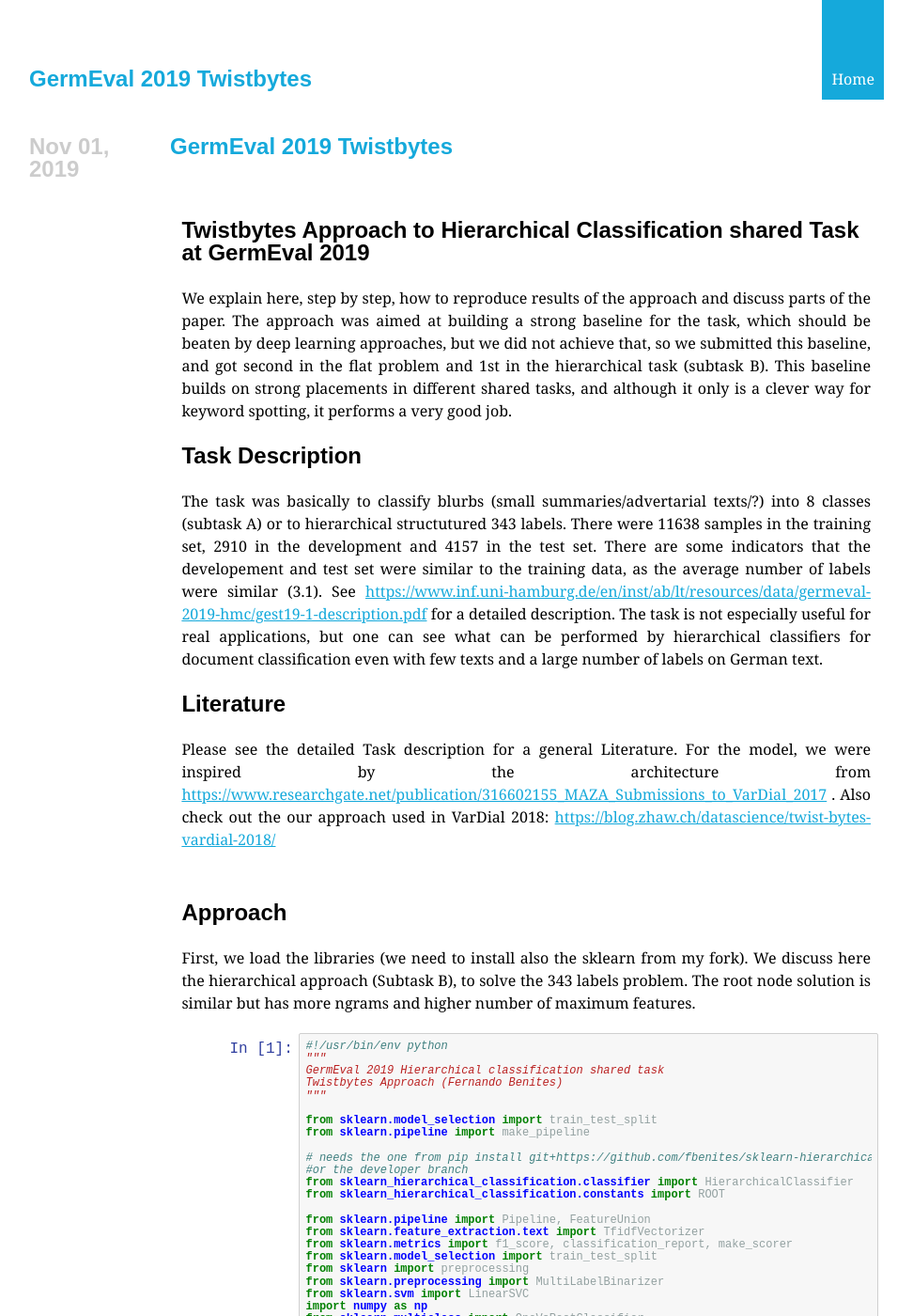
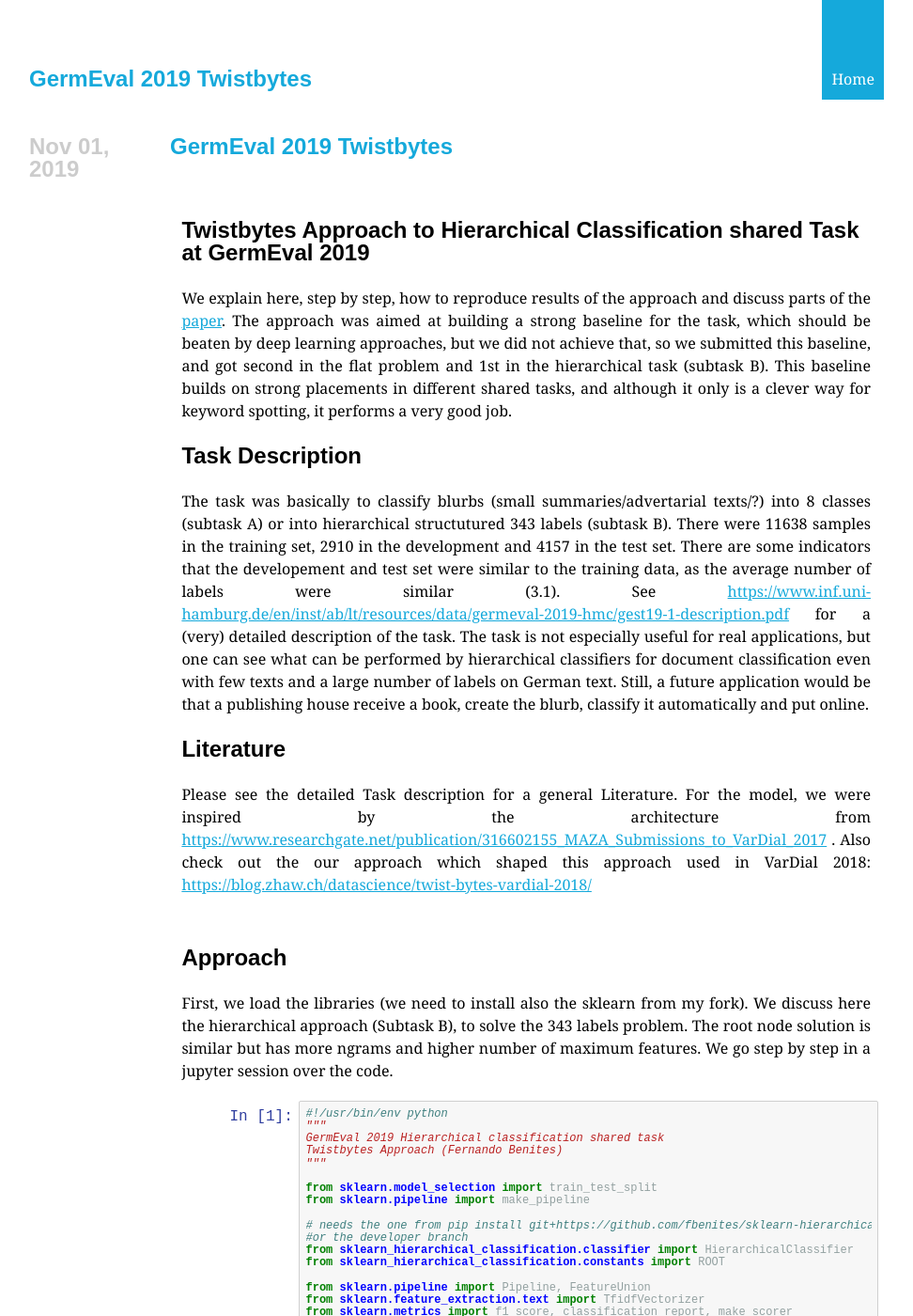
Before and after one commit to fbenites/fbenites.github.io, a Jekyll site: the page GermEval/index.html, which Jekyll copies as it is, in a window 1280 px wide and 1400 px high. Shown: the whole window at 94% size, without its empty margins (154-1126 px from the left). Built offline with Jekyll 4.4.1, drawn with Linux system fonts in a browser that asks for light colours; some of the changed text lies outside the part shown.

Commit message:
nicier text

```diff
--- a/GermEval/index.html
+++ b/GermEval/index.html
@@ -1149,10 +1149,10 @@
 .highlight .il { color: #666666 } /* Literal.Number.Integer.Long */</style><div class="cell border-box-sizing text_cell rendered"><div class="prompt input_prompt">
 </div><div class="inner_cell">
 <div class="text_cell_render border-box-sizing rendered_html">
-<h1 id="Twistbytes-Approach-to-Hierarchical-Classification-shared-Task-at-GermEval-2019">Twistbytes Approach to Hierarchical Classification shared Task at GermEval 2019<a class="anchor-link" href="#Twistbytes-Approach-to-Hierarchical-Classification-shared-Task-at-GermEval-2019">&#182;</a></h1><p>We explain here, step by step, how to reproduce results of the approach and discuss parts of the paper. The approach was aimed at building a strong baseline for the task, which should be beaten by deep learning approaches, but we did not achieve that, so we submitted this baseline, and got second in the flat problem and 1st in the hierarchical task (subtask B). This baseline builds on strong placements in different shared tasks, and although it only is a clever way for keyword spotting, it performs a very good job.</p>
-<h2 id="Task-Description">Task Description<a class="anchor-link" href="#Task-Description">&#182;</a></h2><p>The task was basically to classify blurbs (small summaries/advertarial texts/?) into 8 classes (subtask A) or to hierarchical structutured 343 labels. There were 11638 samples in the training set, 2910 in the development and 4157 in the test set. There are some indicators that the developement and test set were similar to the training data, as the average number of labels were similar (3.1). See <a href="https://www.inf.uni-hamburg.de/en/inst/ab/lt/resources/data/germeval-2019-hmc/gest19-1-description.pdf">https://www.inf.uni-hamburg.de/en/inst/ab/lt/resources/data/germeval-2019-hmc/gest19-1-description.pdf</a> for a detailed description. The task is not especially useful for real applications, but one can see what can be performed by hierarchical classifiers for document classification even with few texts and a large number of labels on German text.</p>
+<h1 id="Twistbytes-Approach-to-Hierarchical-Classification-shared-Task-at-GermEval-2019">Twistbytes Approach to Hierarchical Classification shared Task at GermEval 2019<a class="anchor-link" href="#Twistbytes-Approach-to-Hierarchical-Classification-shared-Task-at-GermEval-2019">&#182;</a></h1><p>We explain here, step by step, how to reproduce results of the approach and discuss parts of the <a href="https://arxiv.org/abs/1908.06493">paper</a>. The approach was aimed at building a strong baseline for the task, which should be beaten by deep learning approaches, but we did not achieve that, so we submitted this baseline, and got second in the flat problem and 1st in the hierarchical task (subtask B). This baseline builds on strong placements in different shared tasks, and although it only is a clever way for keyword spotting, it performs a very good job.</p>
+<h2 id="Task-Description">Task Description<a class="anchor-link" href="#Task-Description">&#182;</a></h2><p>The task was basically to classify blurbs (small summaries/advertarial texts/?) into 8 classes (subtask A) or into hierarchical structutured 343 labels (subtask B). There were 11638 samples in the training set, 2910 in the development and 4157 in the test set. There are some indicators that the developement and test set were similar to the training data, as the average number of labels were similar (3.1). See <a href="https://www.inf.uni-hamburg.de/en/inst/ab/lt/resources/data/germeval-2019-hmc/gest19-1-description.pdf">https://www.inf.uni-hamburg.de/en/inst/ab/lt/resources/data/germeval-2019-hmc/gest19-1-description.pdf</a> for a (very) detailed description of the task. The task is not especially useful for real applications, but one can see what can be performed by hierarchical classifiers for document classification even with few texts and a large number of labels on German text. Still, a future application would be that a publishing house receive a book, create the blurb, classify it automatically and put online.</p>
 <h2 id="Literature">Literature<a class="anchor-link" href="#Literature">&#182;</a></h2><p>Please see the detailed Task description for a general Literature. For the model, we were inspired by the architecture from <a href="https://www.researchgate.net/publication/316602155_MAZA_Submissions_to_VarDial_2017">https://www.researchgate.net/publication/316602155_MAZA_Submissions_to_VarDial_2017</a> .
-Also check out the our approach used in VarDial 2018: <a href="https://blog.zhaw.ch/datascience/twist-bytes-vardial-2018/">https://blog.zhaw.ch/datascience/twist-bytes-vardial-2018/</a></p>
+Also check out the our approach which shaped this approach used in VarDial 2018: <a href="https://blog.zhaw.ch/datascience/twist-bytes-vardial-2018/">https://blog.zhaw.ch/datascience/twist-bytes-vardial-2018/</a></p>
 
 </div>
 </div>
@@ -1161,8 +1161,7 @@
 </div><div class="inner_cell">
 <div class="text_cell_render border-box-sizing rendered_html">
 <h1 id="Approach">Approach<a class="anchor-link" href="#Approach">&#182;</a></h1><p>First, we load the libraries (we need to install also the sklearn from my fork).
-We discuss here the hierarchical approach (Subtask B), to solve the 343 labels problem. The root node solution is similar but has more ngrams and higher number of maximum features.</p>
-
+We discuss here the hierarchical approach (Subtask B), to solve the 343 labels problem. The root node solution is similar but has more ngrams and higher number of maximum features. We go step by step in a jupyter session over the code.</p>
 </div>
 </div>
 </div>
@@ -1212,7 +1211,7 @@
 <div class="cell border-box-sizing text_cell rendered"><div class="prompt input_prompt">
 </div><div class="inner_cell">
 <div class="text_cell_render border-box-sizing rendered_html">
-<p>We now introduce the build feature extractor. It uses many TfidfVectorizer for different n-grams (1-7 and 1-3 with German stopwords removal, and 2-3 char n-gram) to create a count matrix (Tf=&gt; Term frequency) and weight the matrix with the inverse document frequency (idf). This creates a matrix which gives high weights/values for n-grams which occur in specific documents, and penalizes words that occur often (no document specificity). A further note, we changed here from the competition the values from 2-5 used in the submitted predictions, to 1-7 which gives a plus of 0.002 f-1 micro score.</p>
+<p>We now introduce the build feature extractor. It uses many <a href="https://scikit-learn.org/stable/modules/generated/sklearn.feature_extraction.text.TfidfVectorizer.html">TfidfVectorizers</a> for different n-grams (1-7 and 1-3 with German stopwords removal, and 2-3 char n-gram) to create a count matrix (Tf=&gt; Term frequency) and weight the matrix with the inverse document frequency (idf). This creates a matrix which gives high weights/values for n-grams which occur in specific documents, and penalizes words that occur often (no document specificity). A further note, we changed here from the competition the values from 2-5 used in the submitted predictions, to 1-7 which gives a plus of 0.002 f-1 micro score. The FeatureUnion construct allows us to glue every thing in a big matrix, so the sklearn-like classifier can process it in one run.</p>
 
 </div>
 </div>
@@ -1286,7 +1285,7 @@
 <div class="cell border-box-sizing text_cell rendered"><div class="prompt input_prompt">
 </div><div class="inner_cell">
 <div class="text_cell_render border-box-sizing rendered_html">
-<p>We create a function to nice print the results</p>
+<p>We create a function to nice print the results for uploading to the competition website:</p>
 
 </div>
 </div>
@@ -1428,7 +1427,7 @@
 <div class="cell border-box-sizing text_cell rendered"><div class="prompt input_prompt">
 </div><div class="inner_cell">
 <div class="text_cell_render border-box-sizing rendered_html">
-<p>We now initialize the classification pipeline. First the vectorizer, then a liner SVM in a one vs rest manner. This we glue together in a pipeline creating a base classifier. The pipeline ensures that the result of the vectorizer is given as input to the classifier. We then call the hierarchical classifier with this base classifier. The selection of algorithm lcn and training_strategy siblings makes that the base classifier is trained in each node so that it decides which child of the parent is likely to be predicted.</p>
+<p>We now initialize the classification pipeline. First the vectorizer, then a liner SVM in a one vs rest manner. This we glue together in a pipeline creating a base classifier. The pipeline ensures that the result of the vectorizer is given as input to the classifier. For subtask A we could just use this base classifier (using more ngrams would be helpful, though) and set the right y-labels. For subtask B, we call the hierarchical classifier with this as base classifier. The selection of algorithm lcn and training_strategy siblings makes that the base classifier is trained in each node so that it decides which child of the parent is likely to be predicted.</p>
 
 </div>
 </div>
@@ -1529,8 +1528,8 @@
 <div class="cell border-box-sizing text_cell rendered"><div class="prompt input_prompt">
 </div><div class="inner_cell">
 <div class="text_cell_render border-box-sizing rendered_html">
-<p>The point of the approach was also to set a right threshold.
-We show the curve by changing the threshold:</p>
+<p>However, what gave us the edge was to set a very good threshold. First, we need to post-process the predictions of the SVM-hierarchical classifier.
+</p>
 
 </div>
 </div>
@@ -1559,7 +1558,8 @@
 <div class="cell border-box-sizing text_cell rendered"><div class="prompt input_prompt">
 </div><div class="inner_cell">
 <div class="text_cell_render border-box-sizing rendered_html">
-<p>Now we choose a good threshold. Lets see how the graph was for the development set, if we change the threshold.</p>
+  <p>
+    Now we choose a good threshold. Lets see how the graph was for the development set, if we change the threshold.</p>
 
 </div>
 </div>
@@ -1618,7 +1618,7 @@
 <div class="cell border-box-sizing text_cell rendered"><div class="prompt input_prompt">
 </div><div class="inner_cell">
 <div class="text_cell_render border-box-sizing rendered_html">
-<p>We can see that the f1-score is almost convex and the top is around -0.2. We can chose -0.25 because it seemed more stable on the right side of the top.</p>
+<p>We can see that the f1-score is almost convex and the top is around -0.2. We can chose -0.25 because it seemed more stable on the right side of the top. Using the standard threshold at 0 would give only 0.65 instead of 0.67 (0.02 was a lot in this competition).</p>
 
 </div>
 </div>
@@ -2073,6 +2073,10 @@
 </div>
 </div>
 </div>
+<div class="text_cell_render border-box-sizing rendered_html">
+<p>We thank the organizers of the GermEval 2019 Task 1 shared task, it was a fun competition.</p>
+
+</div>
 
 
 <script type="text/javascript">if (!document.getElementById('mathjaxscript_pelican_#%@#$@#')) {
@@ -2106,12 +2110,13 @@
 
                 <div class="clear"></div>
 
-                <div class="info">
+<!--                <div class="info">
                     <a href="/germeval-2019-twistbytes.html">posted at 20:00</a>
                     &nbsp;&middot;&nbsp;<a href="/category/posts.html" rel="tag">posts</a>
                     &nbsp;&middot;
                     &nbsp;<a href="/tag/python-firsts.html" class="tags">python firsts</a>
                 </div>
+-->
             </article>
 
             <div class="clear"></div>
```
Also changed, not shown: other parts of GermEval/index.html (+1 -1 lines).
